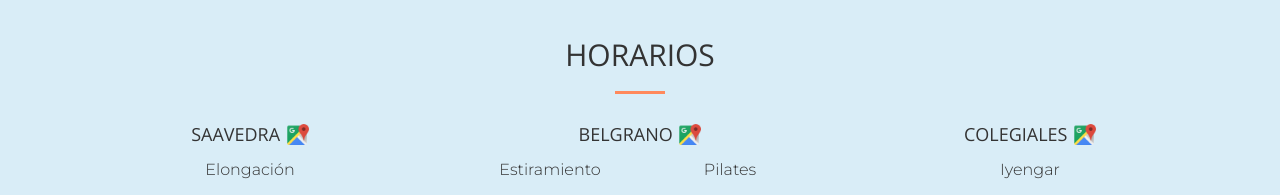
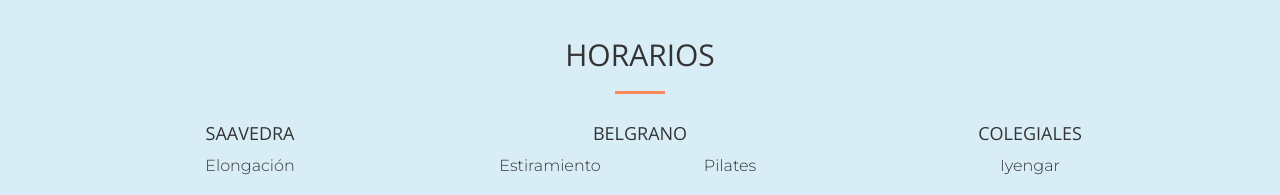
Before and after one commit to LufinaDevs/Yoga, a website: page index.html in a window 1280 px wide. Shown: the part 1280-1475 px from the top of the page. Drawn offline with nearby package versions, Linux system fonts and the light colour scheme; a web font is replaced by a local one.

Commit message:
sin mapa + open graph facebook tags

```diff
--- a/index.html
+++ b/index.html
@@ -106,7 +106,7 @@
             </div>
             <div class="row">
                 <div class="col-lg-4 text-center">
-                    <h4>SAAVEDRA <a class="link-mapa" href="https://goo.gl/maps/5tVveDkmr8w"><img class="map-icon" src="img/mapa.png" alt="Acceso al mapa"></a></h4>
+                    <h4>SAAVEDRA</h4>
                     <p>Elongación</p>
                     <p class="dia"><strong>MARTES</strong> - 8:15</p>
                     <p class="dia"><strong>JUEVES</strong> - 8:15</p>
@@ -115,7 +115,7 @@
                     </div>
                 </div>
                 <div class="col-lg-4 text-center">
-                    <h4>BELGRANO <a class="link-mapa" href="https://goo.gl/maps/weTFqU2BzPq"><img class="map-icon" src="img/mapa.png" alt="Acceso al mapa"></a></h4>
+                    <h4>BELGRANO</h4>
                     <row>
 	                    <div class="col-lg-6 text-center"><p>Estiramiento</p>
 	                    	<p class="dia"><strong>MARTES</strong> - 18:30</p>
@@ -132,7 +132,7 @@
                     </div>
                 </div>
                 <div class="col-lg-4 text-center">
-                    <h4>COLEGIALES <a class="link-mapa" href="https://goo.gl/maps/4DbvzfBE4X62"><img class="map-icon" src="img/mapa.png" alt="Acceso al mapa"></a></h4>
+                    <h4>COLEGIALES</a></h4>
                     <p>Iyengar</p>
                     <p class="dia"><strong>VIERNES</strong> - 19:00</p>
                     <div class="hidden-lg">
```
Also changed, not shown: flyer.jpg (added), 1 other file.
